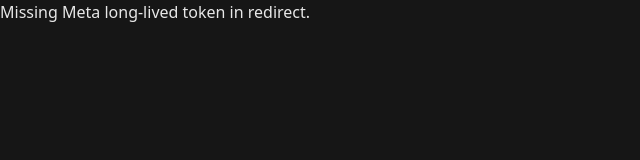
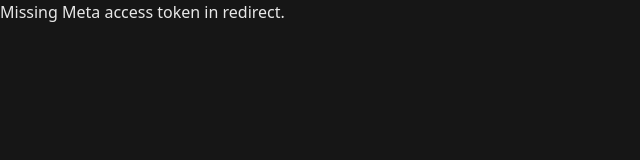
Before and after one commit to B33pl0p/instapasa-frontend, a Next.js app: page /meta-success in a window 1280 px wide. Shown: the top 160 px of the page, without its empty margins (0-640 px from the left). Built offline with nearby package versions, Linux system fonts and the light colour scheme.

Commit message:
fix token stuff in the frontend

```diff
--- a/app/meta-success/page.tsx
+++ b/app/meta-success/page.tsx
@@ -13,7 +13,6 @@
       : window.location.hash;
 
     const params = new URLSearchParams(hash);
-    const longLivedToken = params.get("long_lived_token");
     const accessToken = params.get("access_token");
     const errorReason = params.get("error_reason");
 
@@ -22,8 +21,8 @@
       return;
     }
 
-    if (!longLivedToken) {
-      setStatus("Missing Meta long-lived token in redirect.");
+    if (!accessToken) {
+      setStatus("Missing Meta access token in redirect.");
       return;
     }
 
@@ -32,8 +31,7 @@
         const res = await axios.post(
           "https://api.lakhey.tech/api/v2/auth/meta/complete",
           {
-            long_lived_token: longLivedToken,
-            short_lived_token: accessToken,
+            short_lived_token: accessToken, // frontend sends it as-is
           }
         );
 
```
